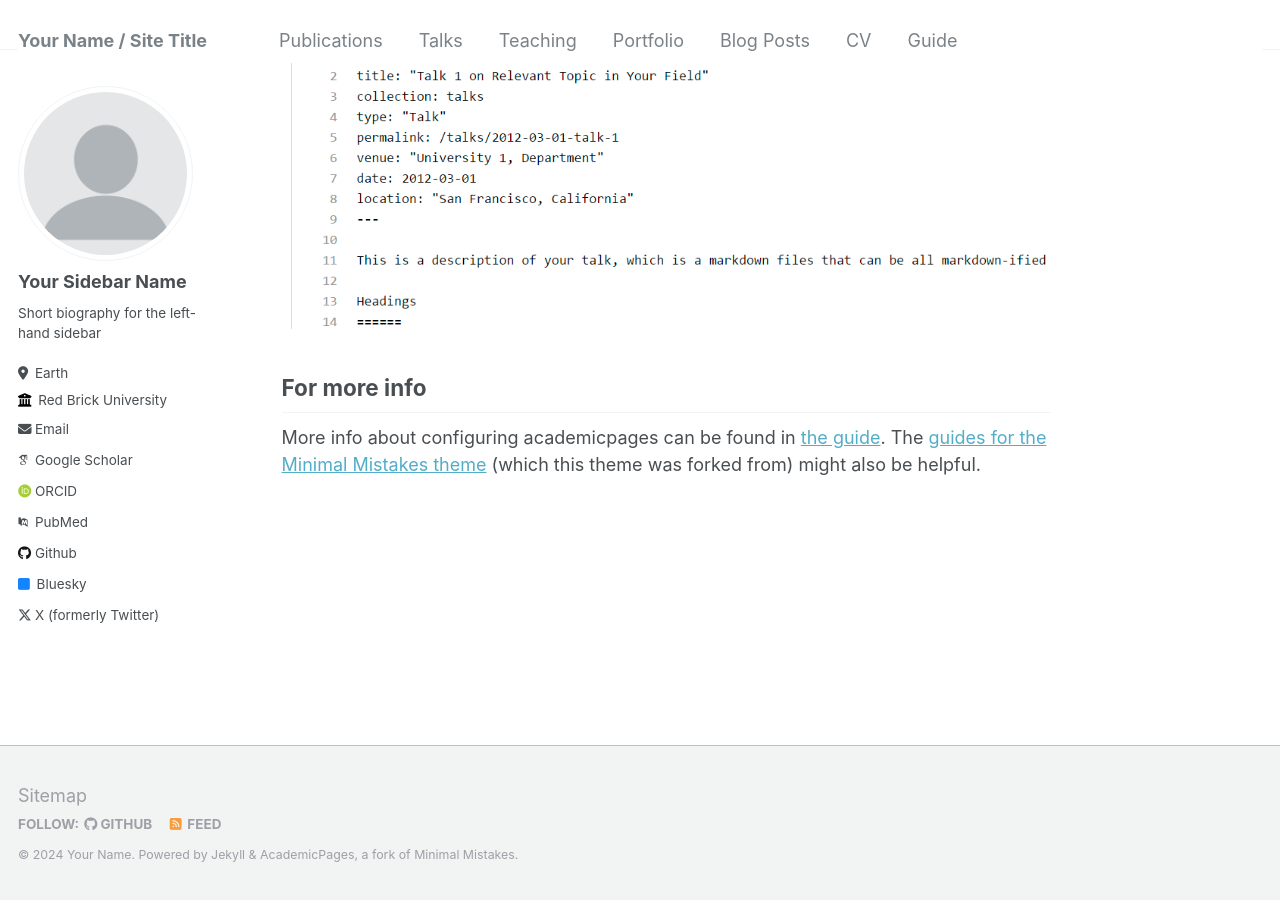
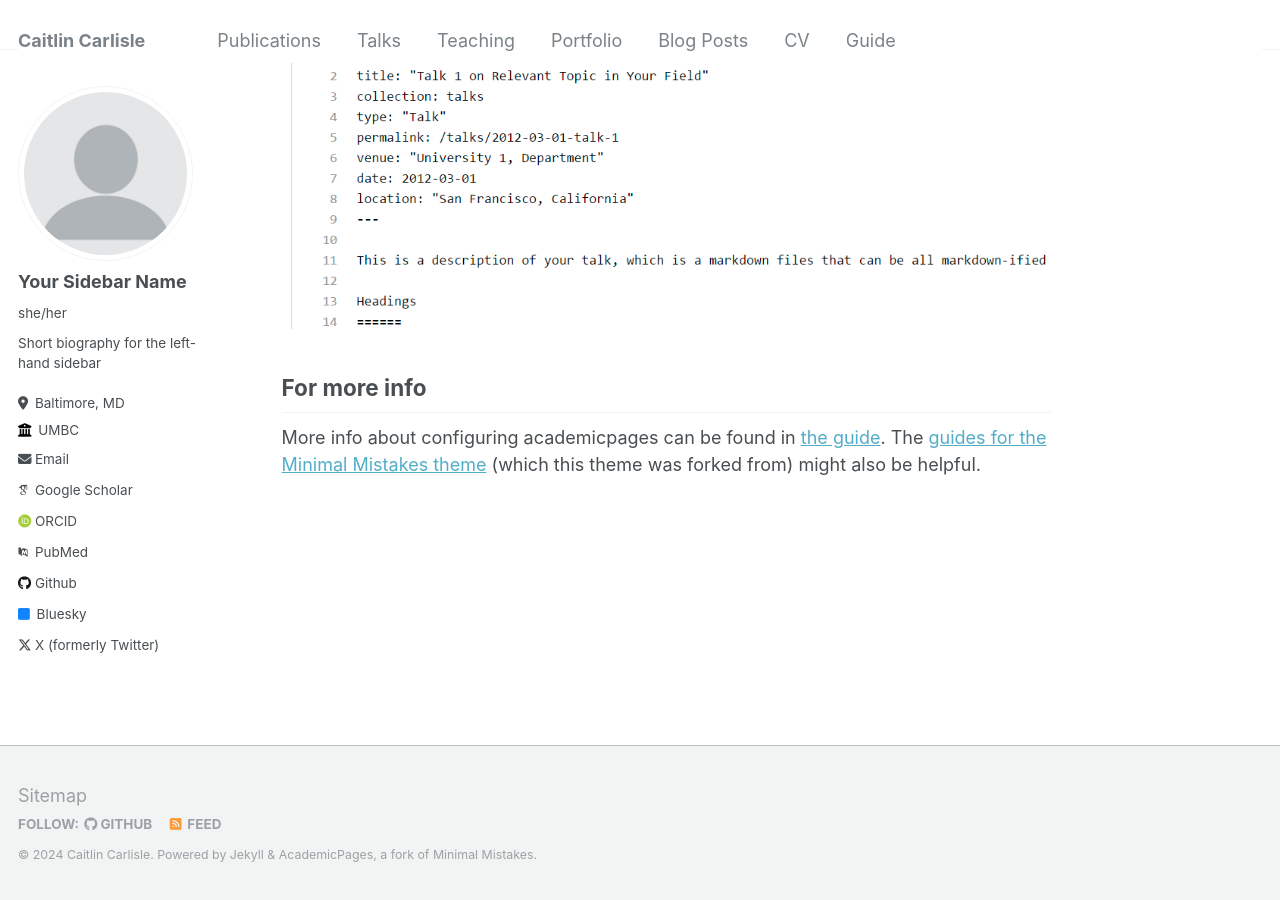
Before and after one commit to Catcarlisle/catcarlisle.github.io, a Jekyll site: the page built from _pages/about.md, in a window 1280 px wide and 900 px high, scrolled down 2640 px. Built offline with Jekyll 4.4.1, drawn with Linux system fonts in a browser that asks for light colours; some web fonts are replaced.

Commit message:
Update _config.yml

```diff
--- a/_config.yml
+++ b/_config.yml
@@ -8,13 +8,13 @@
 
 # Basic Site Settings
 locale                   : "en-US"
-title                    : "Your Name / Site Title"
+title                    : "Caitlin Carlisle"
 title_separator          : "-"
-name                     : &name "Your Name"
+name                     : &name "Caitlin Carlisle"
 description              : &description "personal description"
 url                      : https://academicpages.github.io # the base hostname & protocol for your site e.g. "https://mmistakes.github.io"
 baseurl                  : "" # the subpath of your site, e.g. "/blog"
-repository               : "academicpages/academicpages.github.io"
+repository               : "Catcarlisle/Catcarlisle.github.io"
 
 # Site Author - The following control what appear as part of the author content on the side bar.
 #               If a field is blank the icon and link will not appear, otherwise it will be shown.
@@ -23,12 +23,12 @@ author:
   # Biographic information
   avatar           : "profile.png"
   name             : "Your Sidebar Name"
-  pronouns         : # example: "she/her"
+  pronouns         : "she/her"
   bio              : "Short biography for the left-hand sidebar"
-  location         : "Earth"
-  employer         : "Red Brick University"
+  location         : "Baltimore, MD"
+  employer         : "UMBC"
   uri              : # URL
-  email            : "none@example.org"
+  email            : "caitlin.a.carlisle@gmail.com"
 
   # Academic websites
   arxiv            : # URL - Update with the correct link to your profile
```
